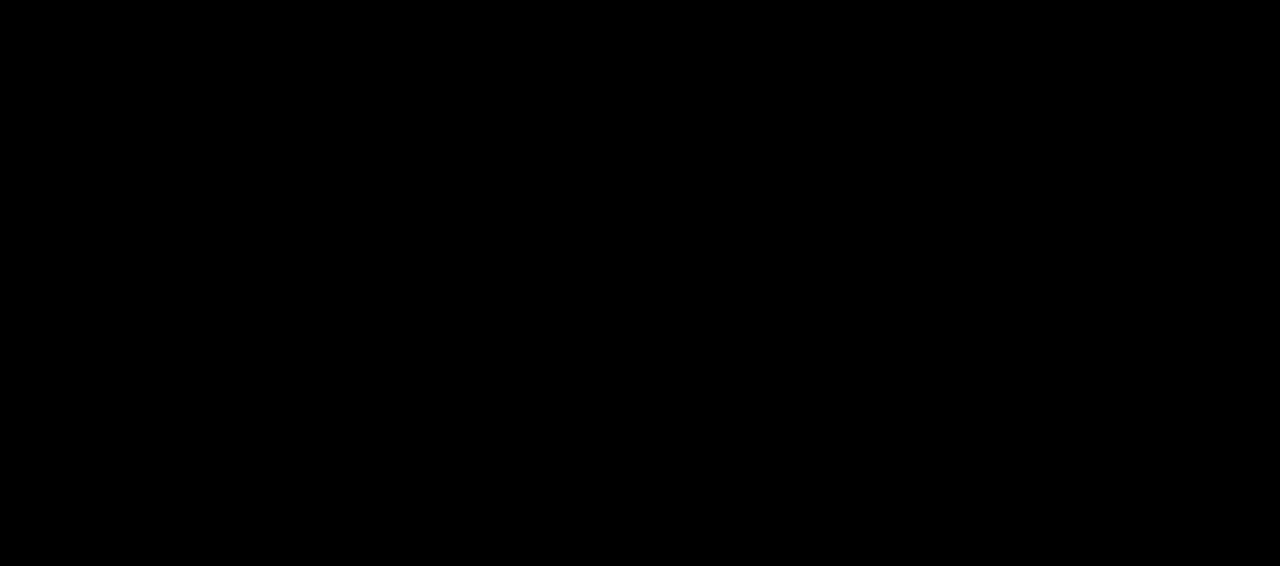
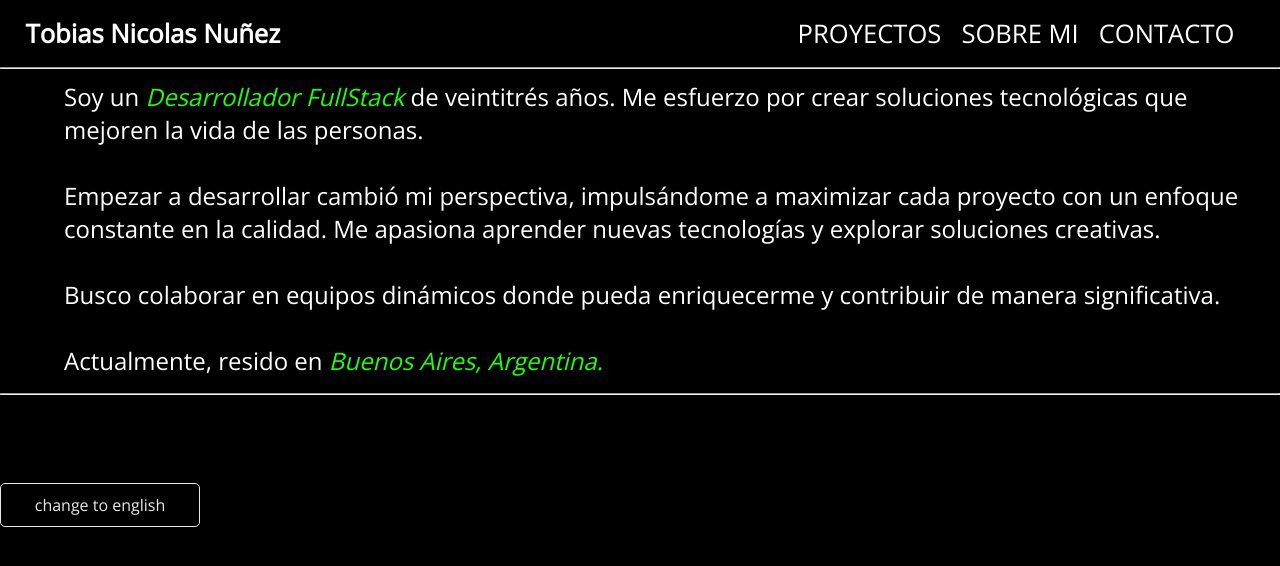
Before and after one commit to tobiasNicolasN/portfolio, a React (Vite) app: page /portfolio in a window 1280 px wide. Before the commit this address had no page. Shown: the top 566 px of the page. Built offline with nearby package versions, Linux system fonts and the light colour scheme.

Commit message:
Language hooks and about info finished

```diff
--- a/src/App.tsx
+++ b/src/App.tsx
@@ -1,18 +1,28 @@
 import { Routes, Route, BrowserRouter } from "react-router-dom";
 import Home from './pages/Home'
-import English from "./pages/English";
-import Español from "./pages/Español";
+// import English from "./pages/English";
+import Portfolio from "./pages/Portfolio";
+import { useState } from "react";
 
 function App() {
+
+  const [language, setLanguage] = useState("es")
+
+  const changeLanguage = () => {
+    setLanguage((prevLanguage) => (prevLanguage === "es" ? "en" : "es"));
+  };
+
+
   return (
     <BrowserRouter>
       <Routes>
-        <Route path="/" element={<Home />} />
-        <Route path="/en" element={<English />} />
-        <Route path="/es" element={<Español />} />
+        <Route path="/" element={<Home language={language} changeLanguage={changeLanguage} />} />
+        <Route path="/portfolio" element={<Portfolio language={language} changeLanguage={changeLanguage}/>} />
       </Routes>
     </BrowserRouter>
   );
 }
 
 export default App;
+
+{/* <Route path="/en" element={<English />} /> */}
--- a/src/components/About.tsx
+++ /dev/null
@@ -1,17 +0,0 @@
-import style from '../styles/About.module.css'
-
-interface IAboutProps {
-    about: string,
-    info: string
-}
-
-function About({about, info}: IAboutProps) {
-  return (
-    <div className={style.container}>
-        <h1 className={style.about}>{about}</h1>
-        <p className={style.info}>{info}</p>
-    </div>
-  )
-}
-
-export default About
--- a/src/components/NavBar.tsx
+++ b/src/components/NavBar.tsx
@@ -2,7 +2,11 @@
 import { VscMenu, VscClose } from "react-icons/vsc";
 import { useState } from "react";
 
-function NavBar() {
+interface INavBar {
+  language: string;
+}
+
+function NavBar({ language }: INavBar) {
   const [isSideBarVisible, setSideBarVisible] = useState(false);
 
   function showSideBar() {
@@ -10,6 +14,8 @@
   }
 
   return (
+    <>
+      {language === "es" ? (
         <nav className={style.container}>
           <ul className={style.navBar}>
             <li>
@@ -17,7 +23,60 @@
             </li>
             <li>
               <a href="#" className={`${style.item} ${style.hideOnMobile}`}>
-            PROJECTS
+                PROYECTOS
+              </a>
+            </li>
+            <li>
+              <a href="#" className={`${style.item} ${style.hideOnMobile}`}>
+                SOBRE MI
+              </a>
+            </li>
+            <li>
+            <a href="#" className={`${style.item} ${style.hideOnMobile}`}>
+                CONTACTO
+              </a>
+            </li>
+            <li onClick={showSideBar}>
+              <a className={style.menuButton}>
+                <VscMenu />
+              </a>
+            </li>
+          </ul>
+          <ul
+            className={`${style.sideBar} ${isSideBarVisible ? style.show : ""}`}
+          >
+            <li onClick={showSideBar}>
+              <a href="#" className={style.closeButton}>
+                <VscClose />
+              </a>
+            </li>
+            <li>
+              <a href="#" className={style.sideBarItem}>
+                PROYECTOS
+              </a>
+            </li>
+            <li>
+              <a href="#" className={style.sideBarItem}>
+                SOBRE MI
+              </a>
+            </li>
+            <li>
+              <a href="#" className={style.sideBarItem}>
+                CONTACTOS
+              </a>
+            </li>
+          </ul>
+          <hr />
+        </nav>
+      ) : (
+        <nav className={style.container}>
+          <ul className={style.navBar}>
+            <li>
+              <a className={style.name}>Tobias Nicolas Nuñez</a>
+            </li>
+            <li>
+              <a href="#" className={`${style.item} ${style.hideOnMobile}`}>
+                PROYECTS
               </a>
             </li>
             <li>
@@ -36,7 +95,9 @@
               </a>
             </li>
           </ul>
-      <ul className={`${style.sideBar} ${isSideBarVisible ? style.show : ""}`}>
+          <ul
+            className={`${style.sideBar} ${isSideBarVisible ? style.show : ""}`}
+          >
             <li onClick={showSideBar}>
               <a href="#" className={style.closeButton}>
                 <VscClose />
@@ -60,6 +121,8 @@
           </ul>
           <hr />
         </nav>
+      )}
+    </>
   );
 }
 
--- a/src/index.css
+++ b/src/index.css
@@ -1,10 +1,11 @@
 @import url("https://fonts.googleapis.com/css2?family=Oswald:wght@200&display=swap");
+
+@import url('https://fonts.googleapis.com/css2?family=Open+Sans:wght@300&display=swap');
 
 * {
   margin: 0;
   padding: 0;
-  font-family: "Oswald", sans-serif;
-}
+  font-family: 'Open Sans', sans-serif;}
 
 body {
   background-color: #000000
--- a/src/pages/English.tsx
+++ /dev/null
@@ -1,18 +0,0 @@
-import About from "../components/About";
-import NavBar from "../components/NavBar";
-import Skills from '../components/Skills'
-
-function English() {
-  return <body>
-  <div>
-    <NavBar homeLang="Home" projectsLang="Projects" />;
-    <About
-      about="About me"
-      info="I'm Tobias, a twenty-three year old FullStack Developer from Buenos Aires, Argentina. - I am a one-year-experienced, passionate about bringing ideas to life. I love learning new technologies and exploring creative solutions. I am seeking team collaboration to grow and make a substantial contribution to development."
-    />
-    <Skills title="Skills"/>
-  </div>
-</body>;
-}
-
-export default English;
--- a/src/pages/Español.tsx
+++ /dev/null
@@ -1,14 +0,0 @@
-import About from "../components/About";
-import NavBar from "../components/NavBar";
-import Skills from "../components/Skills";
-import style from '../styles/Español.module.css'
-
-function Español() {
-  return (
-    <>
-    <NavBar/>
-    </>
-  );
-}
-
-export default Español;
--- a/src/pages/Home.tsx
+++ b/src/pages/Home.tsx
@@ -2,8 +2,19 @@
 import { FaLinkedin, FaGithubSquare } from "react-icons/fa";
 import style from "../styles/Home.module.css";
 
-function Home1() {
+interface IHomePage {
+  language: string;
+  changeLanguage: (newLanguage: string) => void;
+}
+
+function Home({ language, changeLanguage }: IHomePage) {
   const navigate = useNavigate();
+
+  const portfolioLang = (lang: string) => {
+    language !== lang
+      ? (changeLanguage(lang), navigate("/portfolio"))
+      : navigate("/portfolio");
+  };
 
   return (
     <>
@@ -11,10 +22,16 @@
         <h1 className={style.text1}>Tobias Nicolas Nuñez</h1>
         <h2 className={style.text2}>FullStack Developer</h2>
         <div className={style.langButtons}>
-          <button className={style.langButton} onClick={() => navigate("/es")}>
+          <button
+            className={style.langButton}
+            onClick={() => portfolioLang("es")}
+          >
             Ver mi trabajo
           </button>
-          <button className={style.langButton} onClick={() => navigate("/en")}>
+          <button
+            className={style.langButton}
+            onClick={() => portfolioLang("en")}
+          >
             Check my work
           </button>
         </div>
@@ -41,4 +58,4 @@
   );
 }
 
-export default Home1;
+export default Home;
--- /dev/null
+++ b/src/pages/Portfolio.tsx
@@ -0,0 +1,79 @@
+import NavBar from "../components/NavBar";
+// import About from "../components/About";
+// import Skills from "../components/Skills";
+import style from "../styles/Portfolio.module.css";
+
+interface IPorfolio {
+  language: string;
+  changeLanguage: (newLanguage: string) => void;
+}
+
+function Español({ language, changeLanguage }: IPorfolio) {
+  return (
+    <>
+      {language === "es" ? (
+        <>
+          <NavBar language={language} />
+          <div className={style.aboutContainer}>
+            <p className={style.about}>
+              Soy un{" "}
+              <span className={style.colorText}>Desarrollador FullStack</span>{" "}
+              de veintitrés años. Me esfuerzo por crear soluciones tecnológicas
+              que mejoren la vida de las personas. <br />
+              <br /> Empezar a desarrollar cambió mi perspectiva, impulsándome a
+              maximizar cada proyecto con un enfoque constante en la calidad. Me
+              apasiona aprender nuevas tecnologías y explorar soluciones
+              creativas. <br />
+              <br /> Busco colaborar en equipos dinámicos donde pueda
+              enriquecerme y contribuir de manera significativa. <br />
+              <br /> Actualmente, resido en{" "}
+              <span className={style.colorText}>Buenos Aires, Argentina.</span>
+            </p>
+          </div>
+          <hr />
+          <div className={style.skillsContainer}>
+              <p>Front-End</p>
+            <div>
+              <p>REACT</p>
+              <p>HTML</p>
+              <p>CSS</p>
+
+            </div>
+          </div>
+          <button
+            className={style.languageButton}
+            onClick={() => changeLanguage(language)}
+          >
+            {language === "es" ? "change to english" : "cambiar a español"}
+          </button>
+        </>
+      ) : (
+        <>
+          <NavBar language={language} />
+          <div className={style.aboutContainer}>
+            <p className={style.about}>
+              I'm twenty-three year old {" "}
+              <span className={style.colorText}>FullStack Developer.</span>{" "}
+              I strive to create technological solutions that improve people's lives. <br />
+              <br /> Starting to develop changed my perspective, driving me to maximize each project with a constant focus on quality. I am passionate about learning new technologies and exploring creative solutions. <br />
+              <br /> I seek to collaborate in dynamic teams where I can enrich myself and contribute significantly. <br />
+              <br /> Currently living in{" "}
+              <span className={style.colorText}>Buenos Aires, Argentina.</span>
+            </p>
+          </div>
+          <hr />
+          <button
+            className={style.languageButton}
+            onClick={() => changeLanguage(language)}
+          >
+            {language === "es" ? "change to english" : "cambiar a español"}
+          </button>
+        </>
+      )}
+    </>
+  );
+}
+{
+  /* <button className={style.languageButton} onClick={() =>changeLanguage(language)}>{language === "es" ? "change to english" : "cambiar a español" }</button> */
+}
+export default Español;
--- a/src/styles/About.module.css
+++ /dev/null
@@ -1,19 +0,0 @@
-.container {
-  width: 100vw;
-  color: #e8e8e8	;
-  display: flex;
-  flex-direction: column;
-  align-items: center;
-}
-
-.about {
-  text-align: center;
-  font-size: 4vh;
-}
-
-.info {
-  margin-left: 1vh;
-  font-size: 2.5vh;
-  text-align: left;
-  font-weight: 400;
-}
--- a/src/styles/NavBar.module.css
+++ b/src/styles/NavBar.module.css
@@ -92,7 +92,7 @@
 
 .closeButton {
   position: absolute;
-  top: 2%;
+  top: 2.5%;
   right: 5%;
 }
 
--- /dev/null
+++ b/src/styles/Portfolio.module.css
@@ -0,0 +1,36 @@
+.languageButton {
+    background-color: transparent;
+    padding: 10px 20px;
+    width: 200px;
+    text-decoration: none;
+    font-size: 1rem;
+    font-weight: 500;
+    color: #e8e8e8;
+    border: 1px solid #e8e8e8;
+    border-radius: 5px;
+  }
+
+  .languageButton:hover {
+    transition: 0.8s;
+    cursor: pointer;
+    background-color: #1eff05;
+    color: #000000;
+    border: 1px solid #1eff05;
+  }
+
+  .aboutContainer{
+    margin-left: 5vw;
+    font-weight: 500;
+    margin-bottom: 2vh;
+  }
+
+  .about{
+    color: white;
+    text-align: left;
+    font-size: 1.5rem;
+  }
+
+  .colorText{
+    color: #1eff05;
+    font-style: italic;
+  }
```
Also changed, not shown: src/styles/Español.module.css (deleted). Lines whose indentation alone changed are shown as unchanged.
